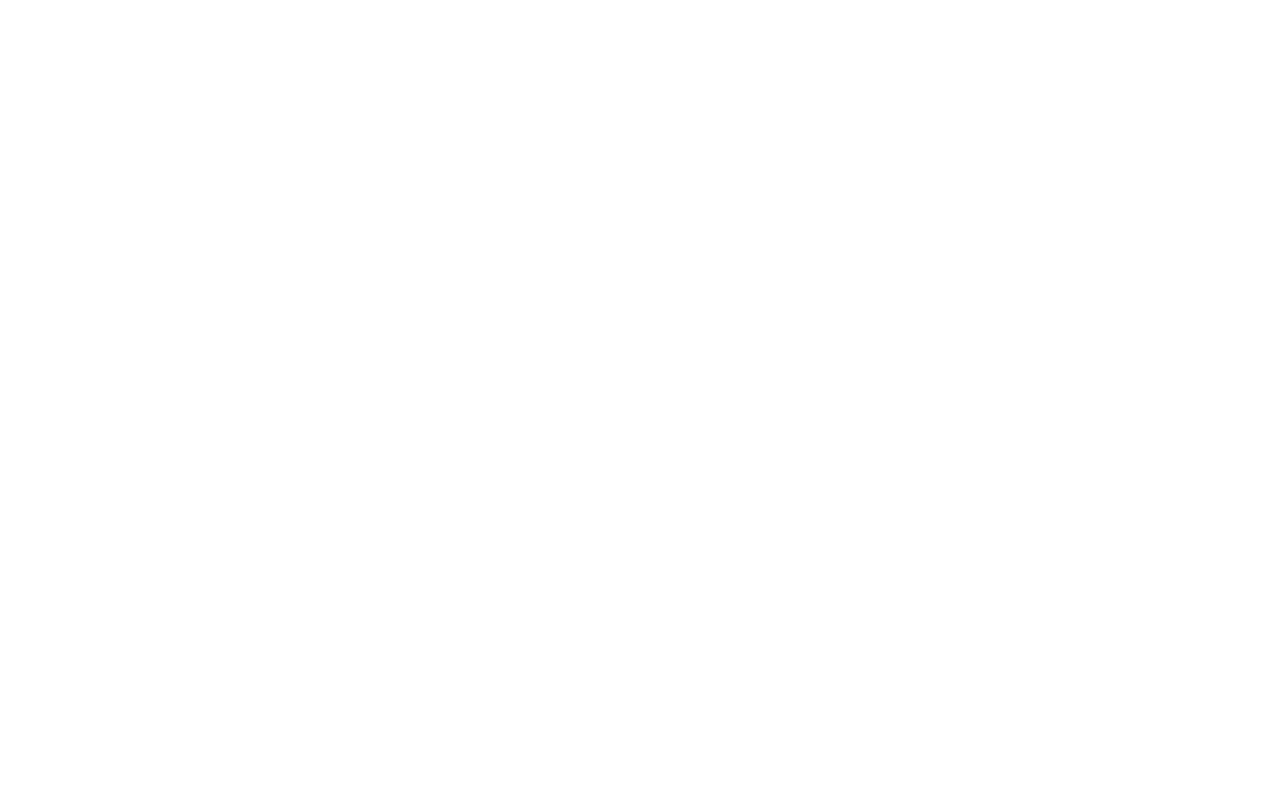
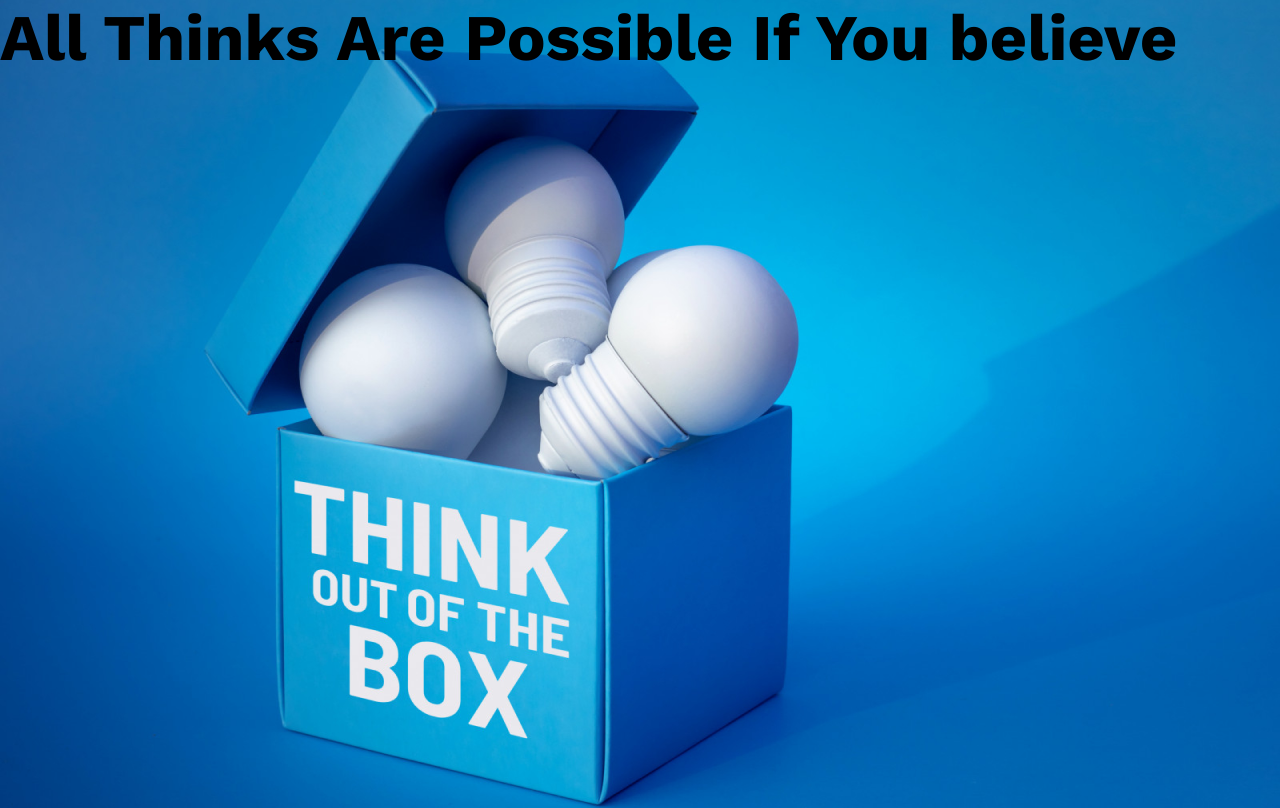
Before and after one commit to STTaj/think-plan-web, a plain HTML site: page index.html in a window 1280 px wide. Drawn offline with nearby package versions, Linux system fonts and the light colour scheme.

Commit message:
added the header background

```diff
--- a/index.html
+++ b/index.html
@@ -3,10 +3,15 @@
 <head>
     <meta charset="UTF-8">
     <meta name="viewport" content="width=device-width, initial-scale=1.0">
-    <title>Document</title>
+    <link rel="preconnect" href="https://fonts.googleapis.com">
+<link rel="preconnect" href="https://fonts.gstatic.com" crossorigin>
+<link href="https://fonts.googleapis.com/css2?family=Work+Sans:ital,wght@0,700;0,800;1,400&display=swap" rel="stylesheet">
+    <link rel="stylesheet" href="styles/think-plan-web.css">
+    <title>Think Out off the box</title>
 </head>
 <body>
-    <header>
+    <header class="header">
+        <h2 class="header-title">All Thinks Are Possible If You believe</h2>
 
     </header>
     <main>
--- /dev/null
+++ b/styles/think-plan-web.css
@@ -0,0 +1,20 @@
+/* default Css */
+*{
+    margin: 0;
+    padding: o;
+    font-family: Work Sans;
+    font-size: 65px;
+    font-style: normal;
+    font-weight: 700;
+    line-height: normal;
+}
+
+/*Header Sections*/
+.header {
+    width: 100%;
+    height: 808px;
+    flex-shrink: 0;
+    background-image: url(../images/banner/banner3.png);
+    background-repeat: no-repeat;
+    background-size: cover;
+}
```
